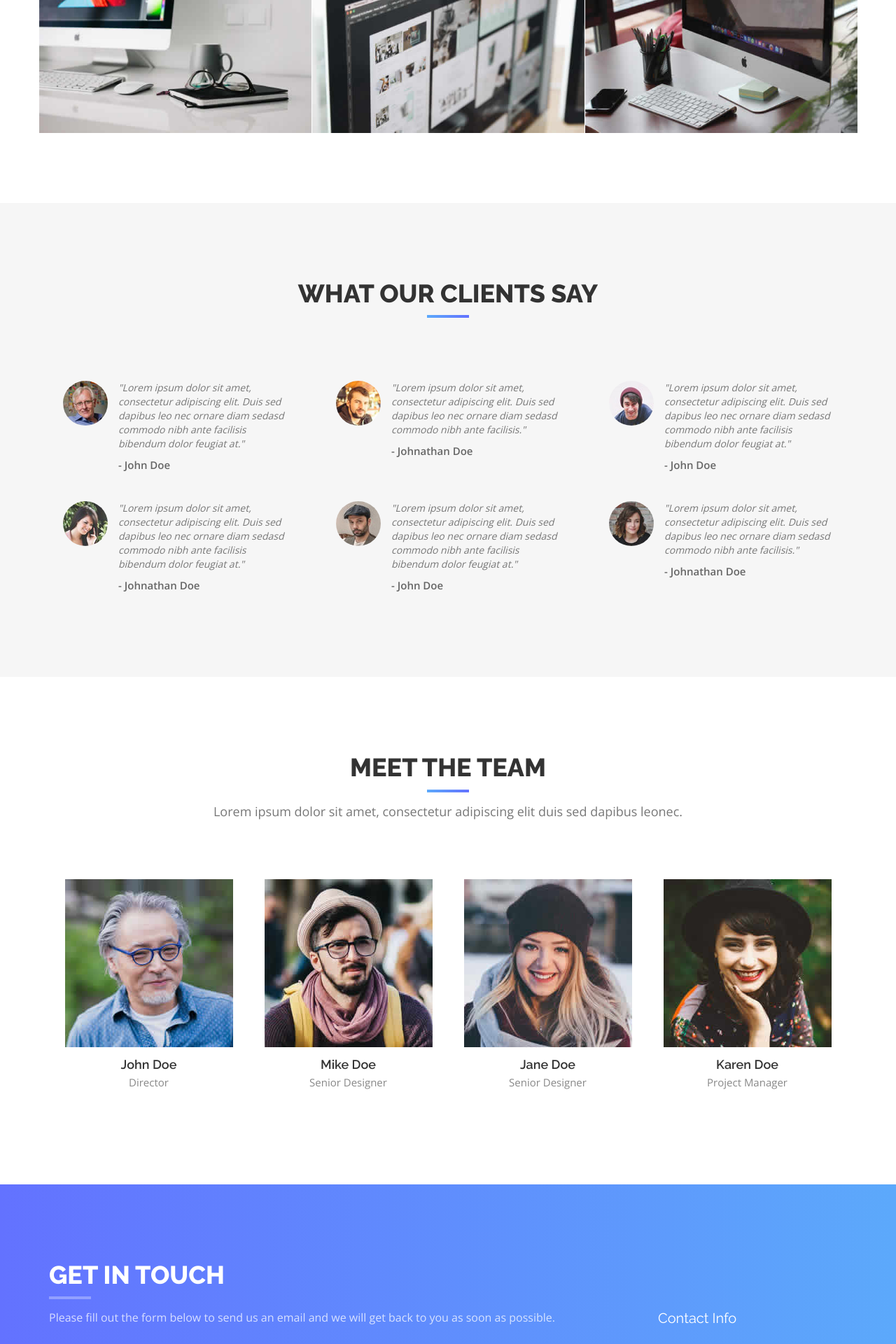
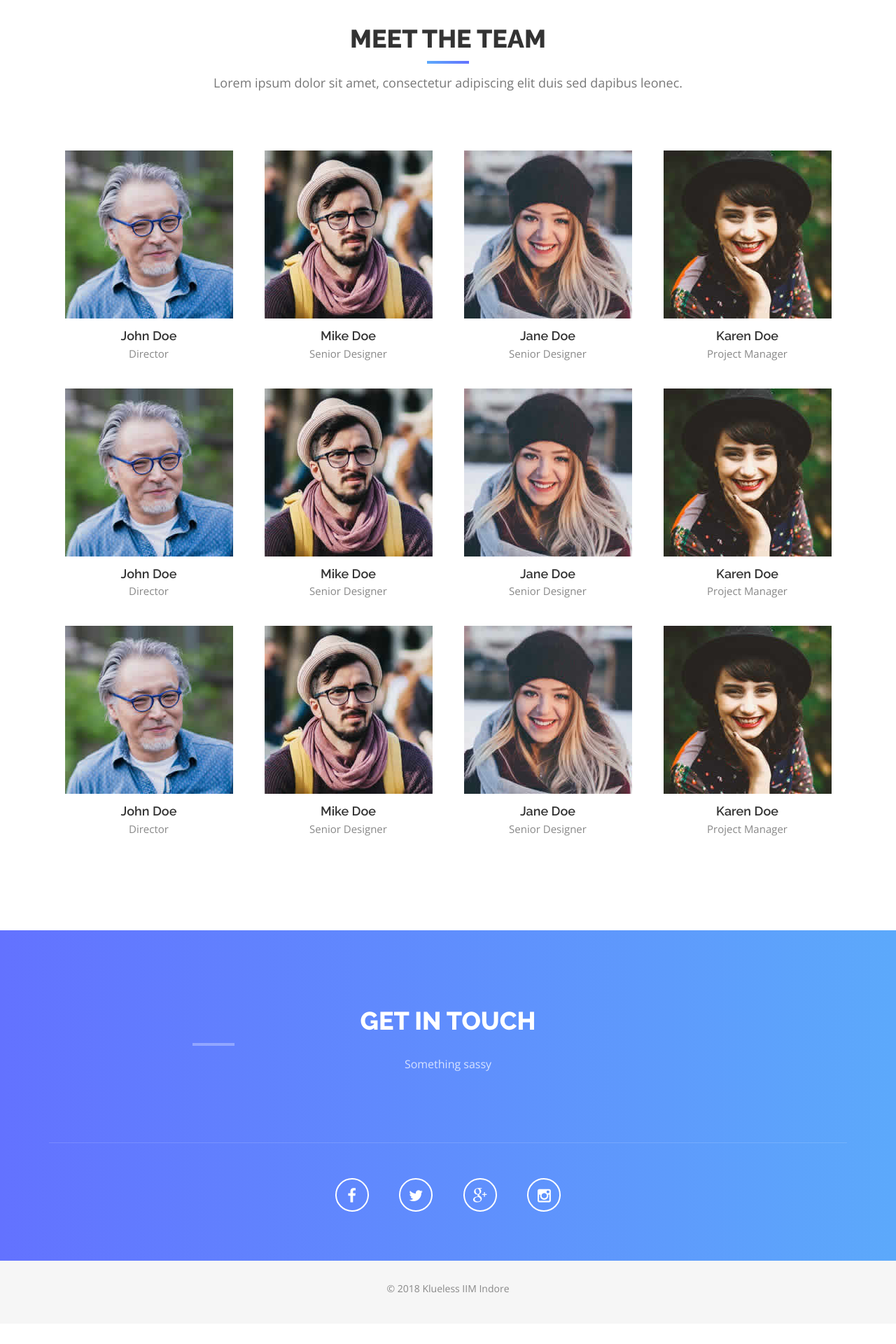
Before and after one commit to PrinceVerma7/Klueless, a PHP site: page / in a window 1280 px wide. Shown: the part 3880-5800 px from the top of the page at 70% size. After the commit the page ends 5727 px from the top, so only its background shows below. Run offline with PHP 8.4, Linux system fonts and the light colour scheme; some libraries are stand-ins or nearby versions; some web fonts are replaced.

Commit message:
Index update
Upadted text and formated the site

added color/tried

```diff
--- a/Index.php
+++ b/Index.php
@@ -9,7 +9,7 @@
   <meta name="keywords" content="Klueless,cryptography,treasure hunt,cryptic,IIM,fest,IRIS,Ahvan,Mridang,Puzzle,Brain game">
   <meta name="author" content="Team Klueless">
 
-  <title>Klueless 13 - The online cryptic hunt | IRIS IIM Indor</title>
+  <title>Klueless 13 - The online cryptic hunt | IRIS IIM Indore</title>
 
   <!-- Favicons
       ================================================== -->
@@ -44,23 +44,32 @@
       <![endif]-->
 </head>
 <body id="page-top" data-spy="scroll" data-target=".navbar-fixed-top">
+<div id="fb-root"></div>
+<script>(function(d, s, id) {
+  var js, fjs = d.getElementsByTagName(s)[0];
+  if (d.getElementById(id)) return;
+  js = d.createElement(s); js.id = id;
+  js.src = "//connect.facebook.net/en_US/sdk.js#xfbml=1&version=v2.5&appId=191085117609437";
+  fjs.parentNode.insertBefore(js, fjs);
+}(document, 'script', 'facebook-jssdk'));</script>
 <!-- Navigation
     ==========================================-->
-<nav id="menu" class="navbar navbar-default navbar-fixed-top">
+<nav id="menu" class="navbar navbar-default navbar-fixed-top" style="background-color: #950740; color: #ffffff;">
   <div class="container">
     <!-- Brand and toggle get grouped for better mobile display -->
     <div class="navbar-header">
       <button type="button" class="navbar-toggle collapsed" data-toggle="collapse" data-target="#bs-example-navbar-collapse-1"> <span class="sr-only">Toggle navigation</span> <span class="icon-bar"></span> <span class="icon-bar"></span> <span class="icon-bar"></span> </button>
-      <a class="navbar-brand page-scroll" href="#page-top">Interact</a> </div>
+      <a class="navbar-brand page-scroll" href="#page-top">Klueless</a> </div>
+      <div class="fb-like" data-href="https://www.facebook.com/klueless.iimi" data-layout="button_count" data-action="like" data-show-faces="false" data-share="true"></div>
 
     <!-- Collect the nav links, forms, and other content for toggling -->
     <div class="collapse navbar-collapse" id="bs-example-navbar-collapse-1">
-      <ul class="nav navbar-nav navbar-right">
-        <li><a href="#features" class="page-scroll">Features</a></li>
+      <ul class="nav navbar-nav navbar-right" style="color: #ffffff;">
         <li><a href="#about" class="page-scroll">About</a></li>
-        <li><a href="#services" class="page-scroll">Services</a></li>
-        <li><a href="#portfolio" class="page-scroll">Gallery</a></li>
-        <li><a href="#testimonials" class="page-scroll">Testimonials</a></li>
+        <li><a href="#features" class="page-scroll">Rules</a></li>
+        <li><a href="#services" class="page-scroll">Play Now</a></li>
+        <li><a href="#portfolio" class="page-scroll">Forum</a></li>
+      <!--  <li><a href="#testimonials" class="page-scroll">Testimonials</a></li> -->
         <li><a href="#team" class="page-scroll">Team</a></li>
         <li><a href="#contact" class="page-scroll">Contact</a></li>
       </ul>
@@ -75,19 +84,61 @@
       <div class="container">
         <div class="row">
           <div class="col-md-8 col-md-offset-2 intro-text">
-            <h1>We Are Interact<span></span></h1>
-            <p>Lorem ipsum dolor sit amet, consectetur adipiscing elit. Duis sed dapibus leo nec ornare diam sed commodo nibh ante facilisis bibendum.</p>
-            <a href="#features" class="btn btn-custom btn-lg page-scroll">Learn More</a> </div>
+            <h1>THE SEASON WILL BEGIN<span></span></h1>
+            <p>We bring to you this year, the interstellar edition of your favourite cause of hair loss with some mighty celebrity endorsements..</p>
+            <a href="#features" class="btn btn-custom btn-lg page-scroll">Star Now</a> </div>
         </div>
       </div>
     </div>
   </div>
 </header>
-<!-- Features Section -->
+<!-- About Section -->
+<div id="about">
+  <div class="container">
+    <div class="row">
+      <div class="col-xs-12 col-md-6"> <img src="img/about.jpg" class="img-responsive" alt=""> </div>
+      <div class="col-xs-12 col-md-6">
+        <div class="about-text">
+          <h2>About Us</h2>
+          <p>"I have a dream that one day every level shall be cracked, the rough places will be made plain, and the crooked places will be made straight, and the eternal glory of the Hall of Fame shall be revealed, and all flesh shall see it together" - Martin Luther King, shortly before being incepted by Leo diCaprio, who then got stuck in a level inside a level inside a level inside a (you know where this is going).<br><br>
+          "At the stroke of the midnight hour, when only a part of the world sleeps, we will awake to life and and the next level. A moment comes, which comes but rarely in history, when we step out from the old to the new, when the Hall of Fame is breached, and when the mind of a Klueless player, long suppressed, finds utterance." - Jawaharlal Nehru.<br><br>
+          "It is perilous to study too deeply the arts of any level, for good or for ill. But such falls and betrayals, alas, have happened before."<br><br>
+          Elrond, Lord of Rivendell referring to a particularly nasty Klueless level.<br>
+          <br>
+          "Hey, the 'iiiiiii' in that font, when magnified looks like a line of zombies going left. Is that a clue? Am I on the right track?" - Random person on the blog.<br>
+          <br>
+          "The person who made this level was definitely stoned" - Every Klueless player on every level.<br>
+          <br>
+          "ALL GLORY TO THE HYPNOTOAD" - Team Klueless<br></p>
+         <!-- <h3>Why Choose Us?</h3>
+          <div class="list-style">
+            <div class="col-lg-6 col-sm-6 col-xs-12">
+              <ul>
+                <li>Lorem ipsum dolor</li>
+                <li>Tempor incididunt</li>
+                <li>Lorem ipsum dolor</li>
+                <li>Incididunt ut labore</li>
+              </ul>
+            </div>
+            <div class="col-lg-6 col-sm-6 col-xs-12">
+              <ul>
+                <li>Aliquip ex ea commodo</li>
+                <li>Lorem ipsum dolor</li>
+                <li>Exercitation ullamco</li>
+                <li>Lorem ipsum dolor</li>
+              </ul>
+            </div>
+          </div>-->
+        </div>
+      </div>
+    </div>
+  </div>
+</div>
+<!-- Rules Section -->
 <div id="features" class="text-center">
   <div class="container">
     <div class="col-md-10 col-md-offset-1 section-title">
-      <h2>Features</h2>
+      <h2>Rules</h2>
     </div>
     <div class="row">
       <div class="col-xs-6 col-md-3"> <i class="fa fa-comments-o"></i>
@@ -109,40 +160,8 @@
     </div>
   </div>
 </div>
-<!-- About Section -->
-<div id="about">
-  <div class="container">
-    <div class="row">
-      <div class="col-xs-12 col-md-6"> <img src="img/about.jpg" class="img-responsive" alt=""> </div>
-      <div class="col-xs-12 col-md-6">
-        <div class="about-text">
-          <h2>About Us</h2>
-          <p>Lorem ipsum dolor sit amet, consectetur adipiscing elit, sed do eiusmod tempor incididunt ut labore et dolore magna aliqua. Ut enim ad minim veniam, quis nostrud exercitation ullamco laboris nisi ut aliquip ex ea commodo consequat. Lorem ipsum dolor sit amet, consectetur adipiscing elit, sed do eiusmod tempor incididunt ut labore et dolore magna aliqua.</p>
-          <h3>Why Choose Us?</h3>
-          <div class="list-style">
-            <div class="col-lg-6 col-sm-6 col-xs-12">
-              <ul>
-                <li>Lorem ipsum dolor</li>
-                <li>Tempor incididunt</li>
-                <li>Lorem ipsum dolor</li>
-                <li>Incididunt ut labore</li>
-              </ul>
-            </div>
-            <div class="col-lg-6 col-sm-6 col-xs-12">
-              <ul>
-                <li>Aliquip ex ea commodo</li>
-                <li>Lorem ipsum dolor</li>
-                <li>Exercitation ullamco</li>
-                <li>Lorem ipsum dolor</li>
-              </ul>
-            </div>
-          </div>
-        </div>
-      </div>
-    </div>
-  </div>
-</div>
-<!-- Services Section -->
+
+<!-- Login/signup Section -->
 <div id="services" class="text-center">
   <div class="container">
     <div class="section-title">
@@ -198,7 +217,7 @@
       <h2>Gallery</h2>
       <p>Lorem ipsum dolor sit amet, consectetur adipiscing elit duis sed dapibus leonec.</p>
     </div>
-    <div class="row">
+    <!--<div class="row">
       <div class="portfolio-items">
         <div class="col-sm-6 col-md-4 col-lg-4">
           <div class="portfolio-item">
@@ -282,10 +301,10 @@
           </div>
         </div>
       </div>
-    </div>
+    </div>-->
   </div>
 </div>
-<!-- Testimonials Section -->
+<!-- Testimonials Section
 <div id="testimonials">
   <div class="container">
     <div class="section-title text-center">
@@ -349,7 +368,7 @@
       </div>
     </div>
   </div>
-</div>
+</div> -->
 <!-- Team Section -->
 <div id="team" class="text-center">
   <div class="container">
@@ -391,16 +410,83 @@
         </div>
       </div>
     </div>
+        <div id="row">
+      <div class="col-md-3 col-sm-6 team">
+        <div class="thumbnail"> <img src="img/team/01.jpg" alt="..." class="team-img">
+          <div class="caption">
+            <h4>John Doe</h4>
+            <p>Director</p>
+          </div>
+        </div>
+      </div>
+      <div class="col-md-3 col-sm-6 team">
+        <div class="thumbnail"> <img src="img/team/02.jpg" alt="..." class="team-img">
+          <div class="caption">
+            <h4>Mike Doe</h4>
+            <p>Senior Designer</p>
+          </div>
+        </div>
+      </div>
+      <div class="col-md-3 col-sm-6 team">
+        <div class="thumbnail"> <img src="img/team/03.jpg" alt="..." class="team-img">
+          <div class="caption">
+            <h4>Jane Doe</h4>
+            <p>Senior Designer</p>
+          </div>
+        </div>
+      </div>
+      <div class="col-md-3 col-sm-6 team">
+        <div class="thumbnail"> <img src="img/team/04.jpg" alt="..." class="team-img">
+          <div class="caption">
+            <h4>Karen Doe</h4>
+            <p>Project Manager</p>
+          </div>
+        </div>
+      </div>
+    </div>
+        <div id="row">
+      <div class="col-md-3 col-sm-6 team">
+        <div class="thumbnail"> <img src="img/team/01.jpg" alt="..." class="team-img">
+          <div class="caption">
+            <h4>John Doe</h4>
+            <p>Director</p>
+          </div>
+        </div>
+      </div>
+      <div class="col-md-3 col-sm-6 team">
+        <div class="thumbnail"> <img src="img/team/02.jpg" alt="..." class="team-img">
+          <div class="caption">
+            <h4>Mike Doe</h4>
+            <p>Senior Designer</p>
+          </div>
+        </div>
+      </div>
+      <div class="col-md-3 col-sm-6 team">
+        <div class="thumbnail"> <img src="img/team/03.jpg" alt="..." class="team-img">
+          <div class="caption">
+            <h4>Jane Doe</h4>
+            <p>Senior Designer</p>
+          </div>
+        </div>
+      </div>
+      <div class="col-md-3 col-sm-6 team">
+        <div class="thumbnail"> <img src="img/team/04.jpg" alt="..." class="team-img">
+          <div class="caption">
+            <h4>Karen Doe</h4>
+            <p>Project Manager</p>
+          </div>
+        </div>
+      </div>
+    </div>
   </div>
 </div>
 <!-- Contact Section -->
-<div id="contact">
+<div id="contact" class="text-center">
   <div class="container">
-    <div class="col-md-8">
-      <div class="row">
-        <div class="section-title">
-          <h2>Get In Touch</h2>
-          <p>Please fill out the form below to send us an email and we will get back to you as soon as possible.</p>
+    <div class="col-md-8 col-md-offset-2 section-title">
+      <h2>Get in Touch</h2>
+      <p>Something sassy</p>
+          <!--<p>Please fill out the form below to send us an email and we will get back to you as soon as possible.</p>
         </div>
         <form name="sentMessage" id="contactForm" novalidate>
           <div class="row">
@@ -436,8 +522,7 @@
         <p><span><i class="fa fa-phone"></i> Phone</span> +1 123 456 1234</p>
       </div>
       <div class="contact-item">
-        <p><span><i class="fa fa-envelope-o"></i> Email</span> info@company.com</p>
-      </div>
+        <p><span><i class="fa fa-envelope-o"></i> Email</span> info@company.com</p>-->
     </div>
     <div class="col-md-12">
       <div class="row">
@@ -446,7 +531,7 @@
             <li><a href="#"><i class="fa fa-facebook"></i></a></li>
             <li><a href="#"><i class="fa fa-twitter"></i></a></li>
             <li><a href="#"><i class="fa fa-google-plus"></i></a></li>
-            <li><a href="#"><i class="fa fa-youtube"></i></a></li>
+            <li><a href="#"><i class="fa fa-instagram"></i></a></li>
           </ul>
         </div>
       </div>
@@ -456,7 +541,7 @@
 <!-- Footer Section -->
 <div id="footer">
   <div class="container text-center">
-    <p>&copy; 2017 Interact. Design by <a href="http://www.templatewire.com" rel="nofollow">TemplateWire</a></p>
+    <p>&copy; 2018 Klueless IIM Indore</a></p>
   </div>
 </div>
 <script type="text/javascript" src="js/jquery.1.11.1.js"></script>
```
